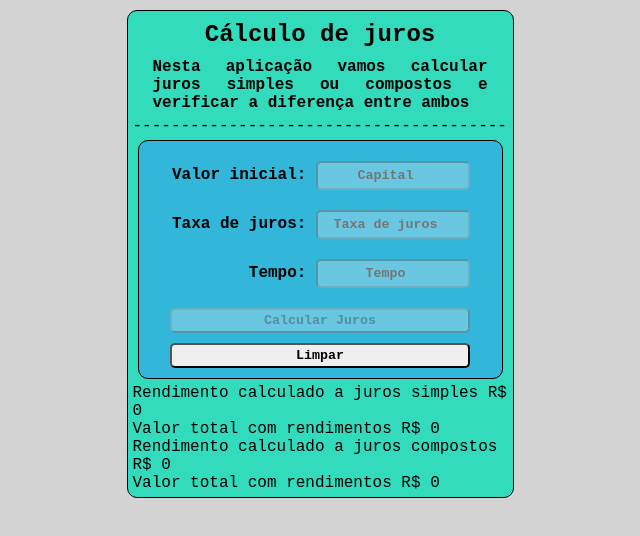
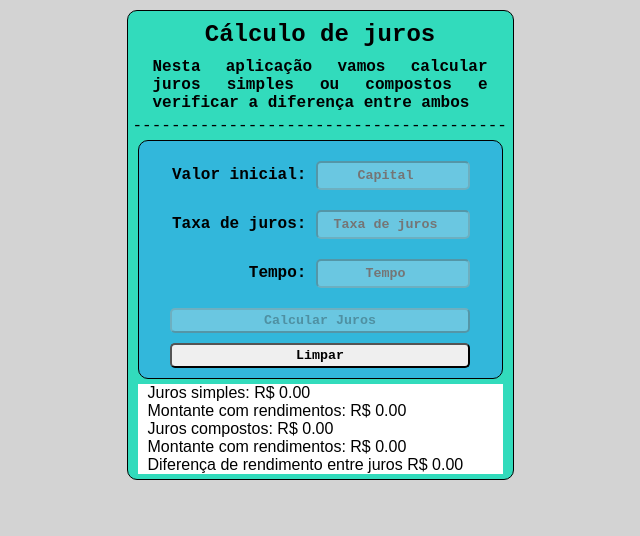
Before and after one commit to leandrolopes21/juros01, a plain HTML site: page index.html in a window 1280 px wide. Both pictures are taken after a click on the button "Calcular Juros". Shown: the whole page, without its empty margins (320-960 px from the left). Drawn offline with Linux system fonts and the light colour scheme.

Commit message:
Atualização
Atualização em todos os arquivos

```diff
--- a/index.html
+++ b/index.html
@@ -32,6 +32,7 @@
         <div id="valorSimples"></div>
         <div id="juroComposto"></div>
         <div id="valorComposto"></div>
+        <div id="diferenca"></div>
     </section>
 
     <script src="script.js"></script>
--- a/script.js
+++ b/script.js
@@ -7,6 +7,7 @@ let respJuroSimples = document.getElementById('juroSimples')
 let respValorSimples = document.getElementById('valorSimples')
 let respJuroComposto = document.getElementById('juroComposto')
 let respValorComposto = document.getElementById('valorComposto')
+let respDiferenca = document.getElementById('diferenca')
 
 function calculaJuros() {
 
@@ -14,6 +15,7 @@ function calculaJuros() {
     let juroComposto
     let montanteSimples
     let montanteComposto
+    let diferenca
 
     let valorCapital = Number(capital.value)
     let valorTaxa = Number(taxaJuros.value)
@@ -29,12 +31,15 @@ function calculaJuros() {
     montanteComposto = valorCapital * Math.pow((1 + (valorTaxa/100)), valorTempo)
     juroComposto = montanteComposto - valorCapital
 
+    diferenca = juroComposto - juroSimples
+
     // Área de apresentar as respostas
 
-    respJuroSimples.innerHTML = `Rendimento calculado a juros simples R$ ${juroSimples}`
-    respValorSimples.innerHTML = `Valor total com rendimentos R$ ${montanteSimples}`
-    respJuroComposto.innerHTML = `Rendimento calculado a juros compostos R$ ${juroComposto}`
-    respValorComposto.innerHTML = `Valor total com rendimentos R$ ${montanteComposto}`
+    respJuroSimples.innerHTML = `Juros simples: R$ ${juroSimples.toFixed(2)}`
+    respValorSimples.innerHTML = `Montante com rendimentos: R$ ${montanteSimples.toFixed(2)}`
+    respJuroComposto.innerHTML = `Juros compostos: R$ ${juroComposto.toFixed(2)}`
+    respValorComposto.innerHTML = `Montante com rendimentos: R$ ${montanteComposto.toFixed(2)}`
+    respDiferenca.innerHTML = `Diferença de rendimento entre juros R$ ${diferenca.toFixed(2)}`
 
     criaBotaoLimpar()
 
@@ -71,6 +76,7 @@ function limpar() {
     respValorSimples.innerHTML = ''
     respJuroComposto.innerHTML = ''
     respValorComposto.innerHTML = ''
+    respDiferenca.innerHTML = ''
 
     let botaoLimpar = document.getElementById('btLimpar')
     botaoLimpar.parentNode.removeChild(botaoLimpar)
--- a/style.css
+++ b/style.css
@@ -88,10 +88,10 @@ button:hover {
     font-size: 1em;
 }
 
-div#res, div#res1 {
-    width: 95%;
-    margin: 5px;
-    padding: 5px;
+div#juroSimples, div#valorSimples, div#juroComposto, div#valorComposto, div#diferenca {
+    background-color: white;
+    width: 92%;
+    margin: 0px auto;
+    padding: 0px 10px;
     font: normal 1em Arial;
-    text-align: center;
 }
```
